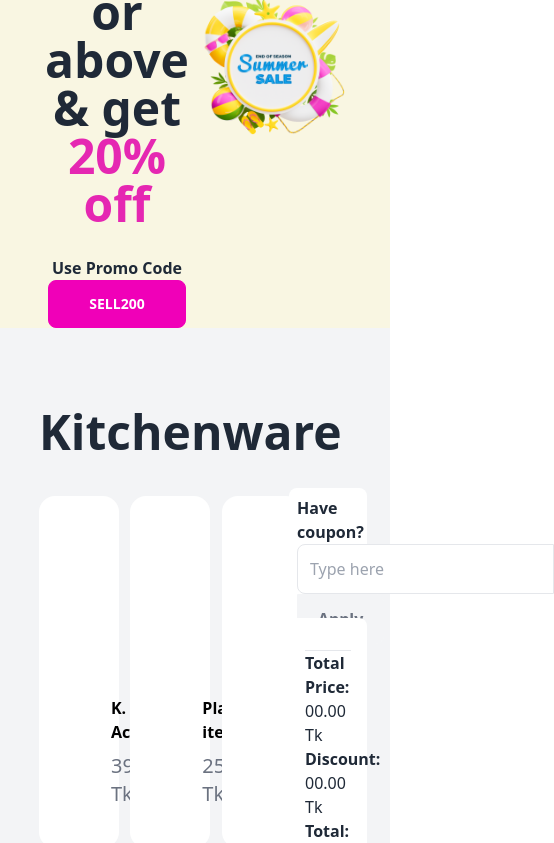
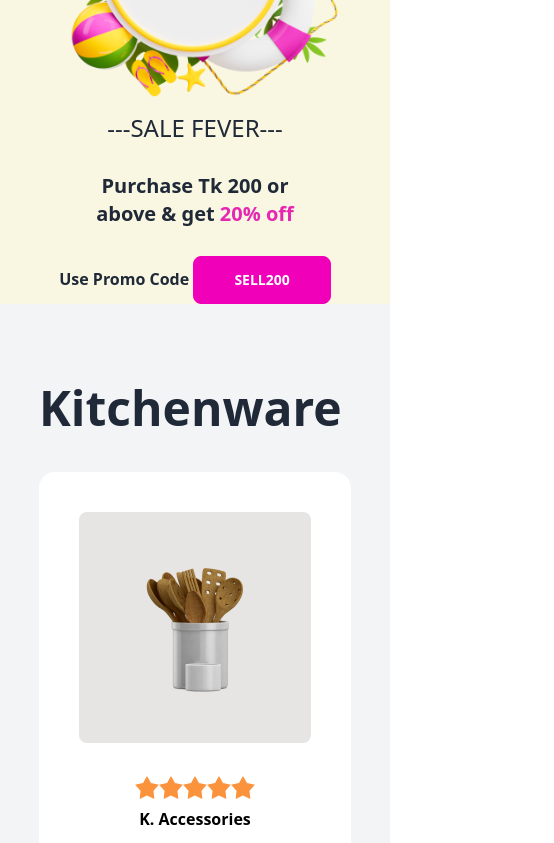
Before and after one commit to akashseub/summer-sale, a plain HTML site: page index.html in a window 390 px wide. Shown: the part 200-1043 px from the top of the page, 554 px wide, since content can reach past the window. Drawn offline with nearby package versions, Linux system fonts and the light colour scheme.

Commit message:
final commit done

```diff
--- a/index.html
+++ b/index.html
@@ -17,19 +17,18 @@
 <body>
     <main>
         <section class="banner bg-[#F9F6E2]">
-            <div class="grid grid-cols-2 items-center w-4/5 mx-auto">
-                <div class="text-center">
+            <div class="grid lg:grid-cols-2 items-center w-4/5 mx-auto">
+                <div class="text-center order-2 lg:order-1">
                     <h6 class="font-md text-2xl">---SALE FEVER---</h6>
-                    <h1 class="py-7 font-bold text-5xl">Purchase Tk 200 or
+                    <h1 class="text-xl lg: py-7 font-bold lg:text-5xl">Purchase Tk 200 or
                         <br>
-                        above & get <span class="text-[#E527B2]">20% off</span>
-                    </h1>
-                    <div class="">
+                        above & get <span class="text-[#E527B2]">20% off</span></h1>
+                    <div>
                         <p class="font-semibold inline">Use Promo Code</p>
                         <button class="btn btn-secondary text-white px-10">SELL200</button>
                     </div>
                 </div>
-                <div>
+                <div class="order-1 lg:order-2">
                     <img src="./images/summer1.png" alt="" srcset="">
                 </div>
             </div>
@@ -37,11 +36,11 @@
 
         <section class="main-content  pt-20 bg-gray-100 pb-20">
             <div class="w-4/5 mx-auto">
-                <div class="flex">
-                    <div class="w-3/4">
+                <div class="lg:flex">
+                    <div class="xl:w-3/4 lg:w-3/5">
                         <div class="kitchenware">
                             <h1 class="text-5xl font-bold pb-10">Kitchenware</h1>
-                            <div class="grid grid-cols-3 gap-10 ">
+                            <div class="grid lg:grid-cols-1 xl:grid-cols-3 gap-10 ">
 
                                 <div id="kitchenware-item1" class="card p-10 bg-white cursor-pointer">
                                     <div class="bg-stone-200 rounded-lg">
@@ -119,7 +118,7 @@
 
                         <div class="sportswear mt-10">
                             <h1 class="text-5xl font-bold pb-10">Sportswear</h1>
-                            <div class="grid grid-cols-3 gap-10">
+                            <div class="grid lg:grid-cols-1 xl:grid-cols-3 gap-10">
 
                                 <div id="sportswear-item1" class="card p-10 bg-white cursor-pointer">
                                     <div class="bg-stone-200 rounded-lg">
@@ -197,7 +196,7 @@
 
                         <div class="furniture mt-10">
                             <h1 class="text-5xl font-bold pb-10">Furniture</h1>
-                            <div class="grid grid-cols-3 gap-10">
+                            <div class="grid lg:grid-cols-1 xl:grid-cols-3 gap-10">
 
                                 <div id="furniture-item1" class="card p-10 bg-white cursor-pointer">
                                     <div class="bg-stone-200 rounded-lg">
@@ -274,7 +273,7 @@
                         </div>
                     </div>
 
-                    <div class="w-1/4 ml-4">
+                    <div class="xl:w-1/4 lg:w-2/5 ml-4 order-2 lg:order-1">
                         <div class="pt-20 sticky top-0">
                             <div class="bg-white p-2 relative mb-4 rounded-lg">
                                 <h1 class="font-semibold">Have coupon?</h1>
```
